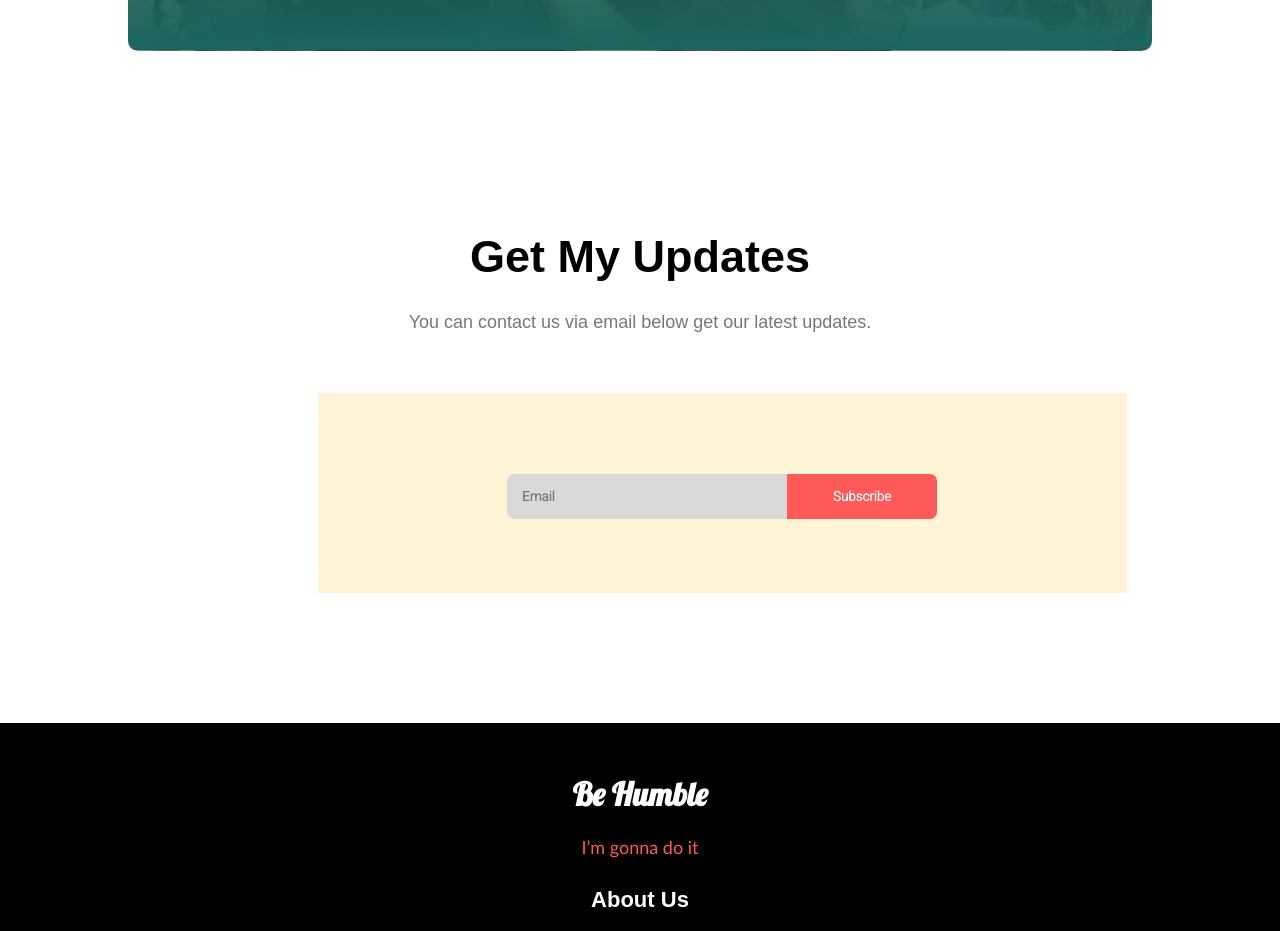
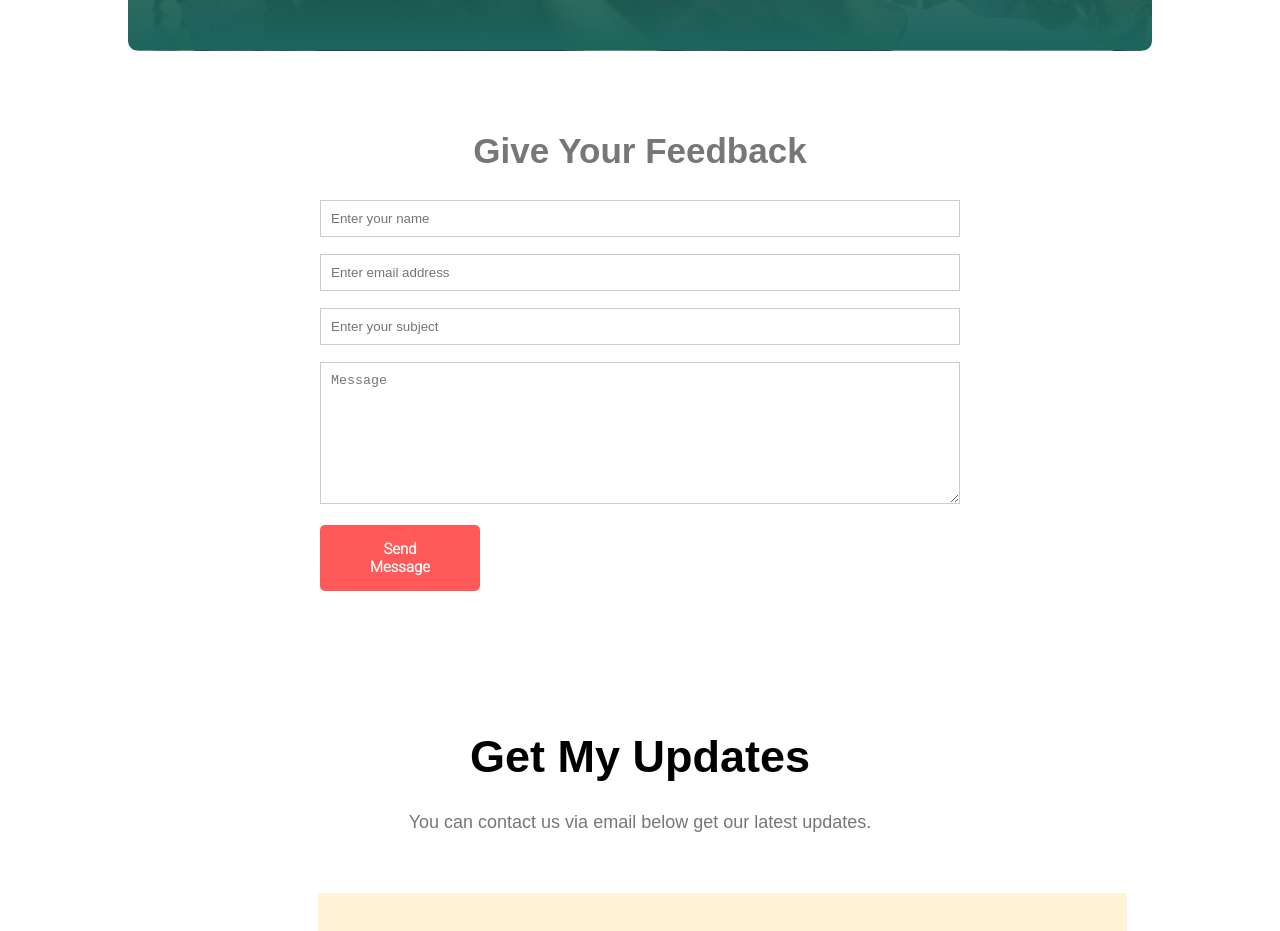
Before and after one commit to mdshimul101/Assignment-01, a plain HTML site: page index.html in a window 1280 px wide. Shown: the part 3140-4071 px from the top of the page. Drawn offline with Linux system fonts and the light colour scheme.

Commit message:
add styel

```diff
--- a/index.html
+++ b/index.html
@@ -128,6 +128,20 @@
         <a href="">CONTACT US</a>
     </section>
 
+    <!-- ---- from-section ---- -->
+    <section class="from-section">
+        <h1>Give Your Feedback</h1>
+        <div class="from-contact-col">
+            <form action="form-handler.php" method="post">
+                <input type="text" name="name" placeholder="Enter your name" required>
+                <input type="email" name="email" placeholder="Enter email address" required>
+                <input type="text" name="subject" placeholder="Enter your subject" required>
+                <textarea rows="8" name="message" placeholder="Message" required></textarea>
+                <button type="submit" class="donate-btn">Send Message</button>
+            </form>
+        </div>
+    </section>
+
 
     <!-- ------ get-update ------ -->
 
--- a/style.css
+++ b/style.css
@@ -247,7 +247,6 @@ h2 {
 .our-activity img {
     width: 100%;
     height: 350px;
-
 }
 
 .our-activity p {
@@ -260,6 +259,38 @@ h2 {
     text-align: left;
 }
 
+/* ----- from-section ----- */
+.from-section {
+    width: 50%;
+    margin: auto;
+}
+
+.from-section h1 {
+    text-align: center;
+    font-size: 35px;
+    color: #777;
+}
+
+.from-contact-col {
+    display: flex;
+    align-items: center;
+    margin-bottom: 40px;
+}
+
+.from-contact-col input,
+.from-contact-col textarea {
+    width: 100%;
+    padding: 10px;
+    margin-bottom: 17px;
+    outline: none;
+    border: 1px solid #ccc;
+    box-sizing: border-box;
+
+}
+
+.from-contact-col button {
+    width: 25%;
+}
 
 /* -- contact-us -- */
 
```
